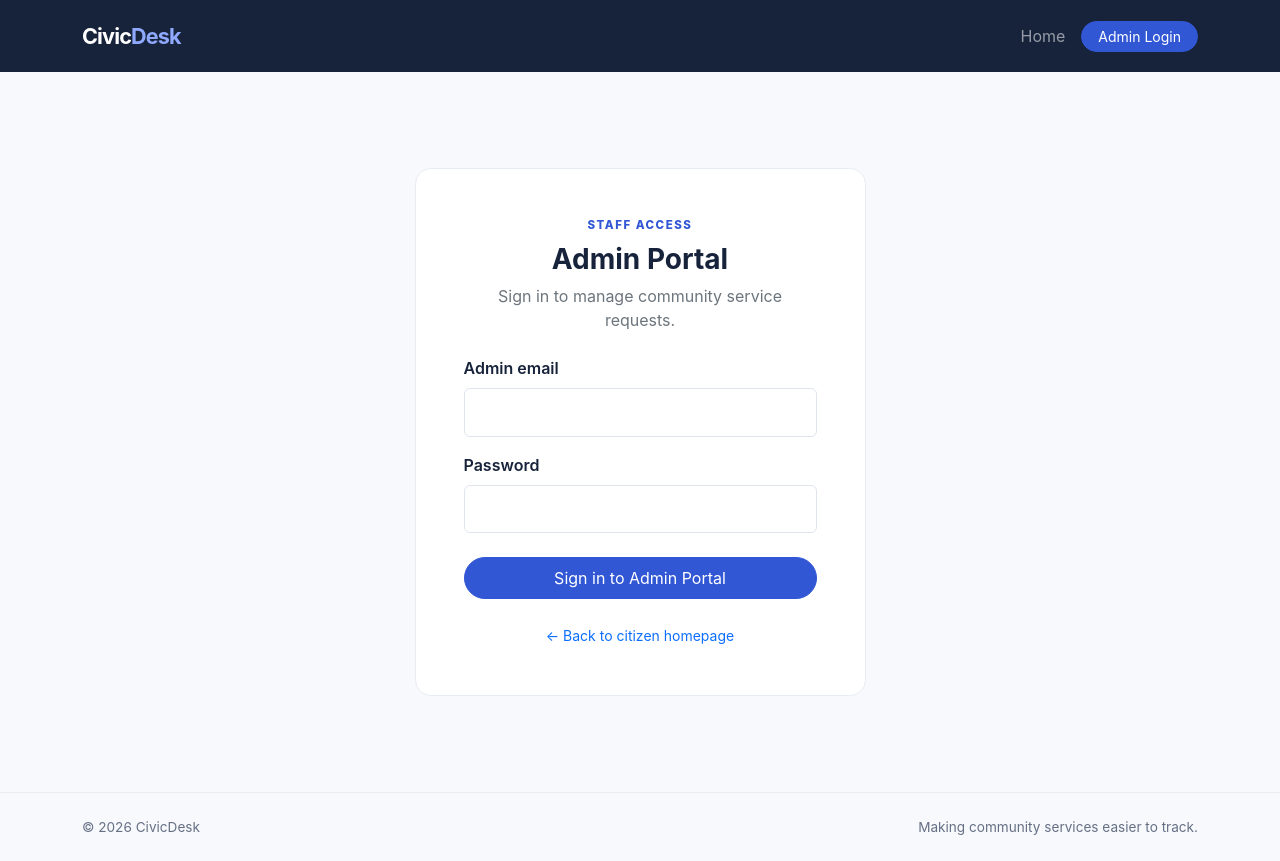
After one commit to harizonelopez/Civic_system-murang-a-county, a Flask app: page /admin/login in a window 1280 px wide. The commit adds this page. Run offline with Flask 3, Linux system fonts and the light colour scheme.

Commit message:
Added the admin login page

```diff
--- a/app.py
+++ b/app.py
@@ -149,6 +149,33 @@ def login():
     return render_template("login.html", form=form)
 
 
+@app.route("/admin/login", methods=["GET", "POST"])
+def admin_login():
+    if current_user.is_authenticated:
+        if current_user.is_admin:
+            return redirect(url_for("admin_dashboard"))
+        logout_user()
+
+    if request.method == "POST":
+        email = request.form.get("email", "").strip().lower()
+        password = request.form.get("password", "")
+
+        user = User.query.filter_by(email=email).first()
+
+        if (
+            user
+            and user.is_admin
+            and check_password_hash(user.password_hash, password)
+        ):
+            login_user(user)
+            flash("Welcome to the admin portal.", "success")
+            return redirect(url_for("admin_dashboard"))
+
+        flash("Invalid admin credentials.", "danger")
+
+    return render_template("admin_login.html")
+
+
 @app.route("/logout")
 @login_required
 def logout():
--- /dev/null
+++ b/templates/admin_login.html
@@ -0,0 +1,61 @@
+
+{% extends "base.html" %}
+{% block title %}Admin Login{% endblock %}
+
+{% block content %}
+<div class="row justify-content-center py-4 py-lg-5">
+    <div class="col-12 col-md-7 col-lg-5">
+        <div class="panel p-4 p-md-5">
+            <div class="text-center mb-4">
+                <div class="eyebrow">STAFF ACCESS</div>
+                <h1 class="h3 fw-bold mt-2">Admin Portal</h1>
+                <p class="text-secondary">
+                    Sign in to manage community service requests.
+                </p>
+            </div>
+
+            <form method="post">
+                <div class="mb-3">
+                    <label for="email" class="form-label fw-semibold">
+                        Admin email
+                    </label>
+                    <input
+                        type="email"
+                        class="form-control"
+                        id="email"
+                        name="email"
+                        autocomplete="username"
+                        required
+                    >
+                </div>
+
+                <div class="mb-4">
+                    <label for="password" class="form-label fw-semibold">
+                        Password
+                    </label>
+                    <input
+                        type="password"
+                        class="form-control"
+                        id="password"
+                        name="password"
+                        autocomplete="current-password"
+                        required
+                    >
+                </div>
+
+                <button type="submit"
+                        class="btn btn-primary w-100 rounded-pill py-2">
+                    Sign in to Admin Portal
+                </button>
+            </form>
+
+            <div class="text-center mt-4">
+                <a href="{{ url_for('index') }}"
+                   class="small text-decoration-none">
+                    ← Back to citizen homepage
+                </a>
+            </div>
+        </div>
+    </div>
+</div>
+{% endblock %}
--- a/templates/base.html
+++ b/templates/base.html
@@ -25,7 +25,7 @@
               <!-- <a class="nav-link" href="{{ url_for('login') }}">Log in</a> -->
 
               <a class="btn btn-sm btn-primary rounded-pill px-3"
-                href="{{ url_for('admin_dashboard') }}">Admin Login</a>
+                href="{{ url_for('admin_login') }}">Admin Login</a>
             {% endif %}
           </div>
         </div>
```
